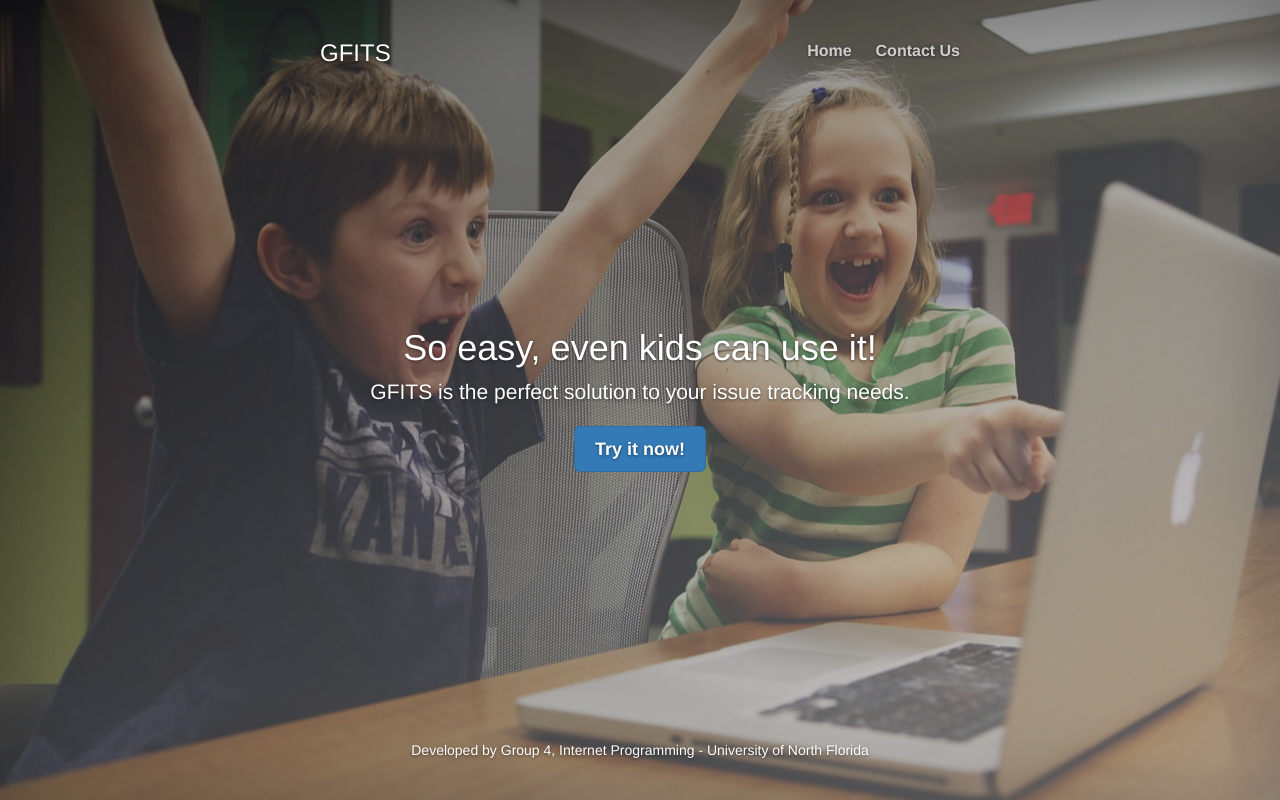
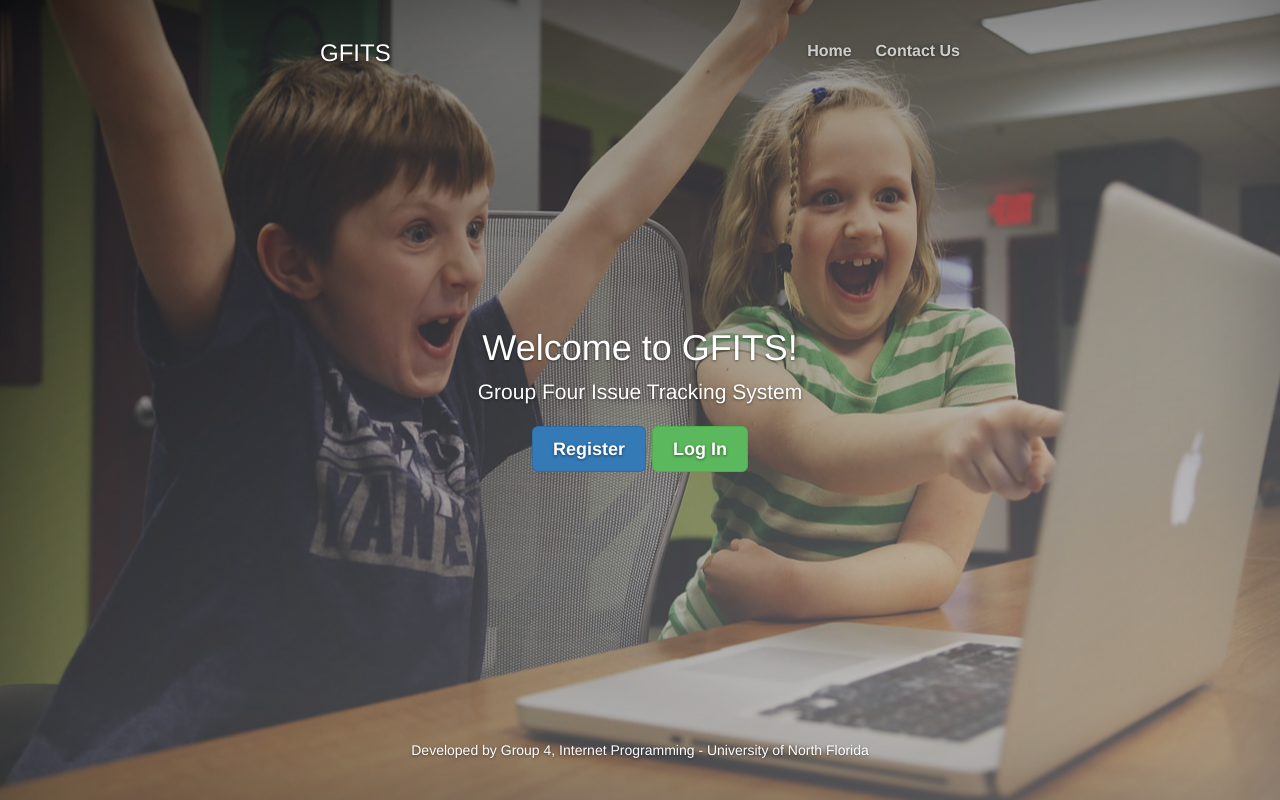
Before and after one commit to 2nickpick/gfits-issue-tracker, a PHP site: page /index.php in a window 1280 px wide. Run offline with PHP 8.4, Linux system fonts and the light colour scheme; some libraries are stand-ins or nearby versions.

Commit message:
two home page buttons

```diff
--- a/index.php
+++ b/index.php
@@ -1,12 +1,13 @@
 <?php include( $_SERVER['DOCUMENT_ROOT'] . '/group4/head.php' ); ?>
 
 <div class="inner cover">
-	<h1 class="cover-heading">So easy, even kids can use it!</h1>
+	<h1 class="cover-heading">Welcome to GFITS!</h1>
 
-	<p class="lead">GFITS is the perfect solution to your issue tracking needs.</p>
+	<p class="lead">Group Four Issue Tracking System</p>
 
 	<p class="lead">
-		<a href="/group4/sign-up.php" class="btn btn-lg btn-primary">Try it now!</a>
+		<a href="/group4/sign-up.php" class="btn btn-lg btn-primary">Register</a>
+		<a href="/group4/log-in.php" class="btn btn-lg btn-success">Log In</a>
 	</p>
 </div>
 
```
